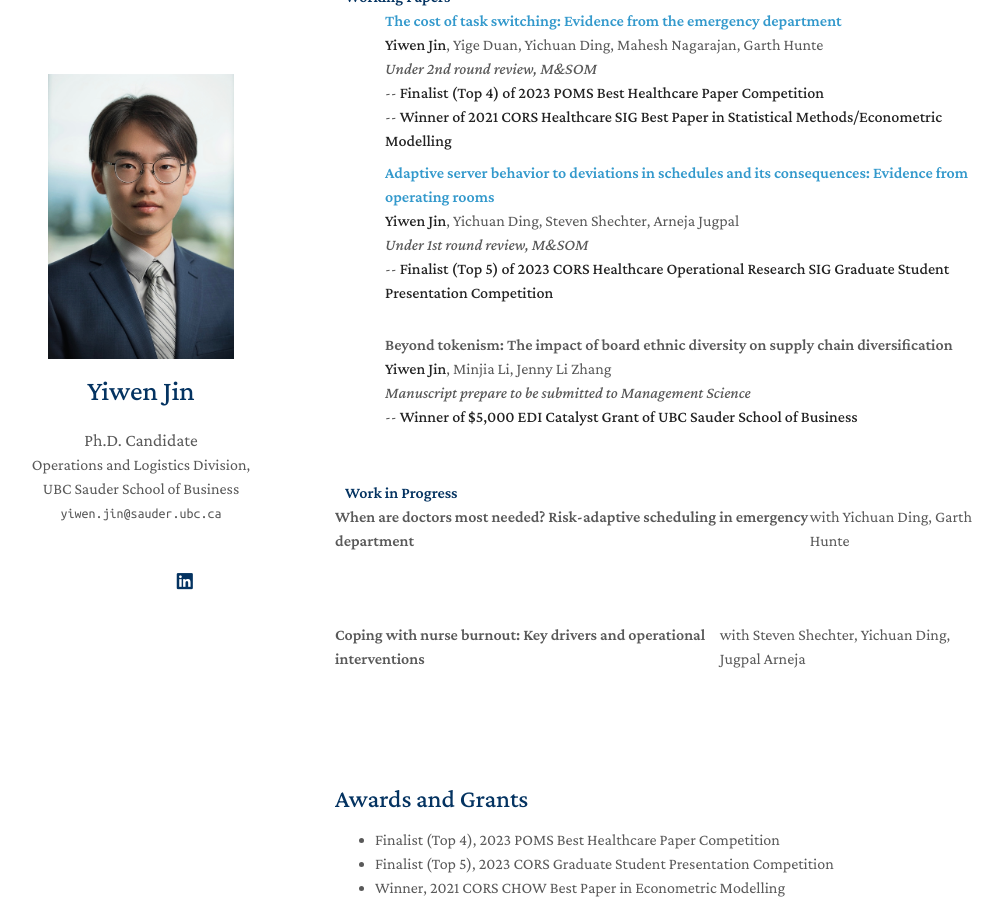
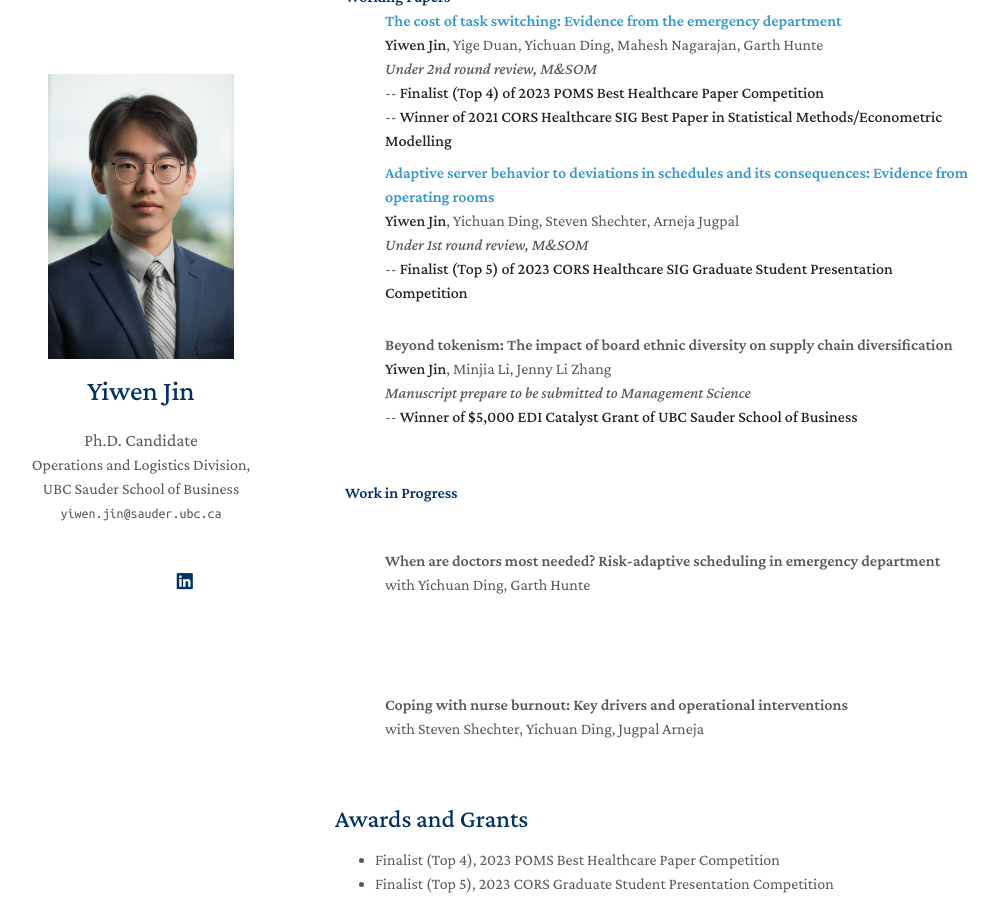
Before and after one commit to zeyang1225/zeyang1225.github.io, a Jekyll site: the page built from index.md, in a window 1280 px wide and 900 px high, scrolled down 788 px. Shown: the whole window, without its empty margins (135-1137 px from the left). Built offline with Jekyll 4.4.1, drawn with Linux system fonts in a browser that asks for light colours; nearby versions of some CDN libraries; a style sheet for code colours, icons or effects is not loaded; our own code applies the rules of GitHub Pages for plain Markdown files.

Commit message:
Update papers.md

```diff
--- a/_includes/papers.md
+++ b/_includes/papers.md
@@ -55,7 +55,7 @@
     <div class="title"><a href="https://papers.ssrn.com/sol3/papers.cfm?abstract_id=4048352">Adaptive server behavior to deviations in schedules and its consequences: Evidence from operating rooms</a></div>
     <div class="author"><strong>Yiwen Jin</strong>, Yichuan Ding, Steven Shechter, Arneja Jugpal</div>
     <div class="periodical"><em>Under 1st round review, M&SOM</em></div>
-      -- <strong>Finalist (Top 5) of 2023 CORS Healthcare Operational Research SIG Graduate Student Presentation Competition</strong>
+      -- <strong>Finalist (Top 5) of 2023 CORS Healthcare SIG Graduate Student Presentation Competition</strong>
   </div>
 </div>
 </li>
@@ -78,18 +78,25 @@
 
 <li>
 <div class="pub-row">
+  <div class="col-sm-3 abbr" style="position: relative;padding-right: 15px;padding-left: 15px;">
+  </div>
+  <div class="col-sm-9" style="position: relative;padding-right: 15px;padding-left: 20px;">
     <div class="title">When are doctors most needed? Risk-adaptive scheduling in emergency department</div>
     <div class="author">with Yichuan Ding, Garth Hunte</div>
   </div>
+</div>
 </li>
 
 <li>
 <div class="pub-row">
+  <div class="col-sm-3 abbr" style="position: relative;padding-right: 15px;padding-left: 15px;">
+  </div>
+  <div class="col-sm-9" style="position: relative;padding-right: 15px;padding-left: 20px;">
     <div class="title">Coping with nurse burnout: Key drivers and operational interventions</div>
     <div class="author">with Steven Shechter, Yichuan Ding, Jugpal Arneja</div>
+  </div>
 </div>
 </li>
-<br>
 
 
 </ol>
```
